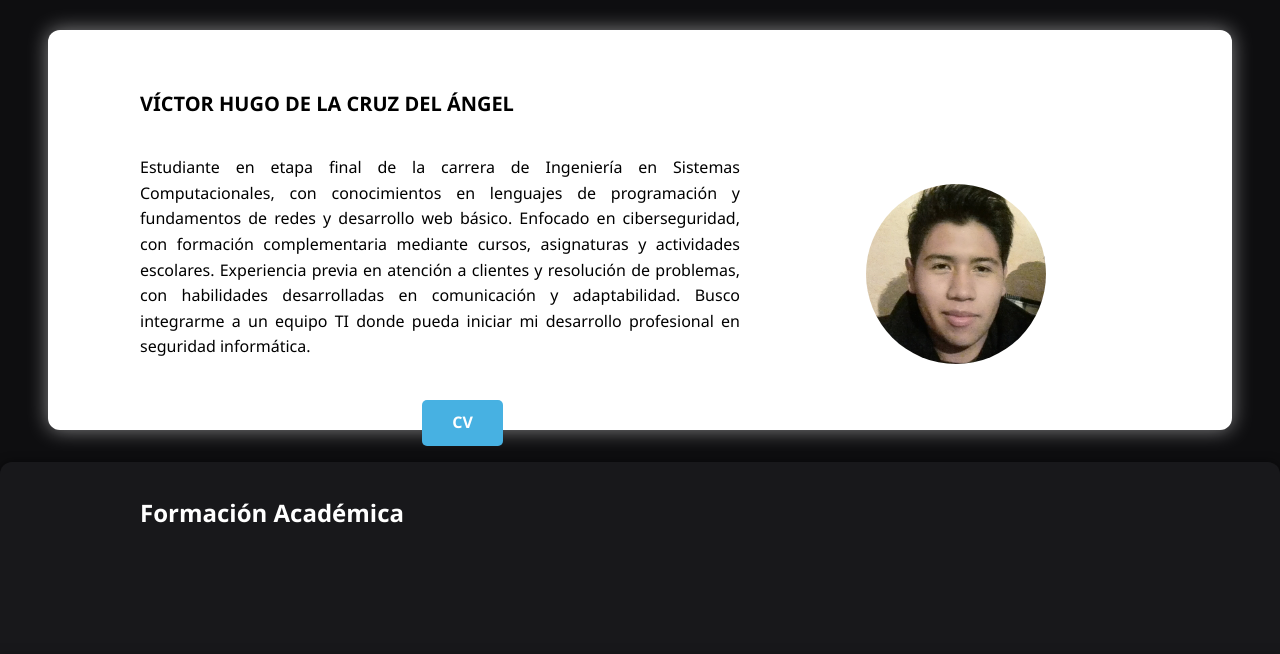
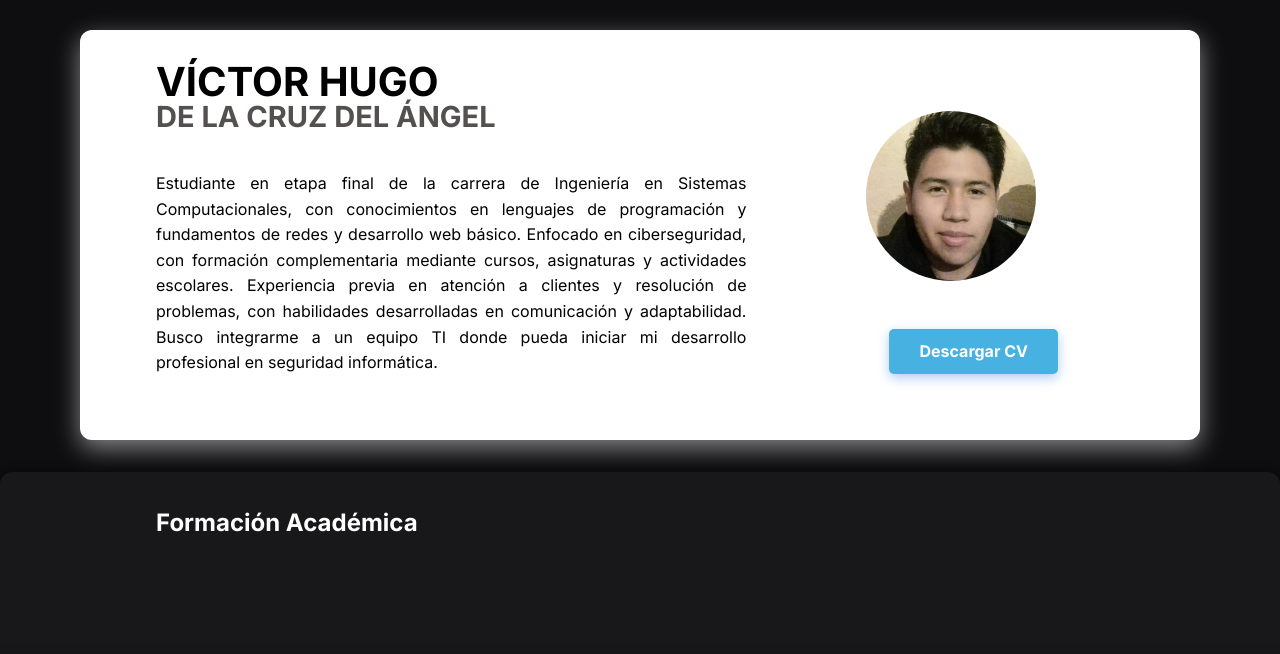
Before and after one commit to VictorHugo22/web_personal, a plain HTML site: page index.html in a window 1280 px wide. Shown: the part 82-736 px from the top of the page. Drawn offline with Linux system fonts and the light colour scheme.

Commit message:
Actializacion de diseño en la informacion

```diff
--- a/css/styles.css
+++ b/css/styles.css
@@ -4,21 +4,25 @@
     box-sizing: border-box;
 }
 
+html {
+    scroll-behavior: smooth;
+}
+
 body {
-    font-family: 'Segoe UI', Tahoma, Geneva, Verdana, sans-serif;
+    font-family: 'Inter', sans-serif;
     background-color: #0e0e10;
     color: #e5e5e5;
     line-height: 1.6;
+    transition: background 0.3s ease, color 0.3s ease;
 }
 
 .container {
     max-width: 1000px;
     margin: auto;
-    padding: 0rem;
+    padding: 2rem 1rem;
 }
 
-h1,
-h2 {
+h1, h2 {
     color: #ffffff;
     margin-bottom: 1rem;
 }
@@ -64,26 +68,30 @@ section {
     border-radius: 999px;
     font-weight: bold;
     transition: background 0.3s ease;
+    box-shadow: 0 4px 12px rgba(59, 130, 246, 0.4);
 }
 
 .btn:hover {
     background-color: #2563eb;
+    transform: scale(1.05);
+    box-shadow: 0 6px 18px rgba(37, 99, 235, 0.5);
+    cursor:pointer;
 }
 
 .seccion {
     background-color: #18181b;
     margin: 2rem 0;
     border-radius: 12px;
-    padding: 2rem;
+    padding: 0px;
     box-shadow: 0 0 10px rgba(0, 0, 0, 0.5);
 }
 
 .sobre-mi {
     background-color: #ffffff;
-    margin-left: 3rem;
-    margin-right: 3rem;
-    box-shadow: 0 0 20px rgba(255, 255, 255, 0.5);
-    height: 400px;
+    margin-left: 5em;
+    margin-right: 5rem;
+    box-shadow: 0 8px 24px rgba(255, 255, 255, 0.5);
+    height:410px;
 }
 
 .formacion {
@@ -113,14 +121,20 @@ section {
 
 .info {
     text-align: left;
-    max-width: 60%;
+    max-width: 61%;
 }
 
 .info h1 {
-    font-size: 20px;
+    font-size: 40px;
     font-weight: bold;
-    margin-bottom: 10px;
     color: #000000;
+    margin-bottom: 0px;
+}
+.info h2 {
+    font-size: 29px;
+    color: #3a3535dd;
+    margin-top: 0px;
+    margin-bottom: 40px;
 }
 
 .info p {
@@ -161,8 +175,8 @@ section {
 }
 
 .foto-perfil {
-    width: 180px;
-    height: 180px;
+    width: 170px;
+    height: 170px;
     border-radius: 50%;
     object-fit: cover;
     margin-top: 3rem;
--- a/index.html
+++ b/index.html
@@ -7,6 +7,8 @@
     <title>Mi Portafolio</title>
     <link rel="stylesheet" href="css/styles.css" />
     <link href="https://use.fontawesome.com/releases/v6.5.0/css/all.css" rel="stylesheet">
+    <link href="https://fonts.googleapis.com/css2?family=Inter:wght@400;600;700&display=swap" rel="stylesheet">
+
 
 
 </head>
@@ -24,8 +26,8 @@
     <section id="sobre-mi" class="seccion sobre-mi">
         <div class="container presentacion-container">
             <div class="info">
-                <br>
-                <h1>VÍCTOR HUGO DE LA CRUZ DEL ÁNGEL</h1><br>
+                <h1 style="line-height: 1;">VÍCTOR HUGO</h1>
+                 <h2 style="line-height: 1;">DE LA CRUZ DEL ÁNGEL</h2>
                 <p style="text-align: justify;">Estudiante en etapa final de la carrera de Ingeniería en Sistemas
                     Computacionales, con conocimientos en lenguajes de programación y fundamentos de
                     redes y desarrollo web básico. Enfocado en ciberseguridad, con formación
@@ -35,13 +37,15 @@
                     a un equipo TI donde pueda iniciar mi desarrollo profesional en seguridad
                     informática.
                 </p>
-                <div class="botones" style="text-align: center;">
-                    <a href="assets/docs/CV_Victor.pdf" download class="btn" >CV</a>
-                </div>
+
             </div>
             <div class="card-presentacion">
                 <img src="assets/img/victor.jpg" alt="Foto de perfil" class="foto-perfil" />
+                <div class="botones" style="text-align: center;">
+                    <a href="assets/docs/CV_Victor.pdf" download class="btn">Descargar CV</a>
                 </div>
+            </div>
+
         </div>
     </section>
 
@@ -95,26 +99,12 @@
         </div>
     </section>
 
-    <!-- Curiosidades -->
-    <section id="curiosidades" class="seccion curio">
+    <!-- Proyectos -->
+    <section id="proyectos" class="proyectos_esc">
         <div class="container">
-            <h2>Datos Curiosos de Criptografía</h2><br>
-            <div class="curiosidades">
-                <!-- Curiosidad 1 -->
-                <div class="curiosidad" onclick="abrirModalCurioso(1)">
-                    <img src="assets/img/enigmaK.jpg" alt="Curiosidad 1" class="curioso-img">
-                    <h3>Cryptanalysis of Commercial Enigma (1927)</h3>
-                </div>
-                <!-- Curiosidad 2 -->
-                <div class="curiosidad" onclick="abrirModalCurioso(2)">
-                    <img src="assets/img/curiosidad2.jpg" alt="Curiosidad 2" class="curioso-img">
-                    <h3>Turing-Welchman Bombe</h3>
-                </div>
-                <!-- Curiosidad 3 -->
-                <div class="curiosidad" onclick="abrirModalCurioso(3)">
-                    <img src="assets/img/curiosidad3.jpg" alt="Curiosidad 3" class="curioso-img">
-                    <h3>Sistemas Informáticos Ruggedizados</h3>
-                </div>
+            <h2>Proyectos</h2><br>
+            <div class="proyectos">
+
             </div>
         </div>
     </section>
@@ -136,7 +126,8 @@
             <div class="redes-sociales">
                 <h3>Redes</h3>
                 <div class="iconos-sociales"><br>
-                    <a href="https://www.facebook.com/victorhugo.delacruz.77/" target="_blank"><i class="fab fa-facebook-f"></i></a>
+                    <a href="https://www.facebook.com/victorhugo.delacruz.77/" target="_blank"><i
+                            class="fab fa-facebook-f"></i></a>
                     <a href="https://github.com/VictorHugo22" target="_blank"><i class="fab fa-github"></i></a>
                 </div>
             </div>
```
Lines whose indentation alone changed are shown as unchanged.
